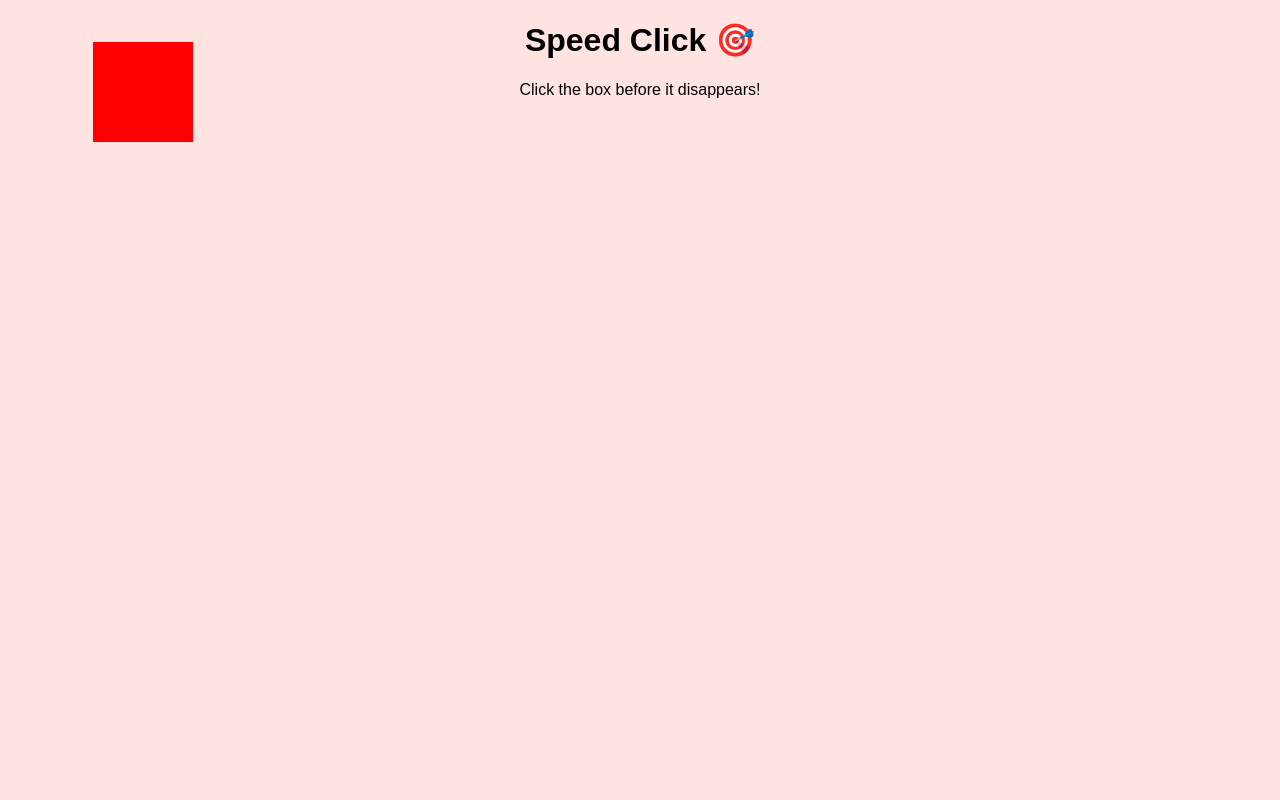
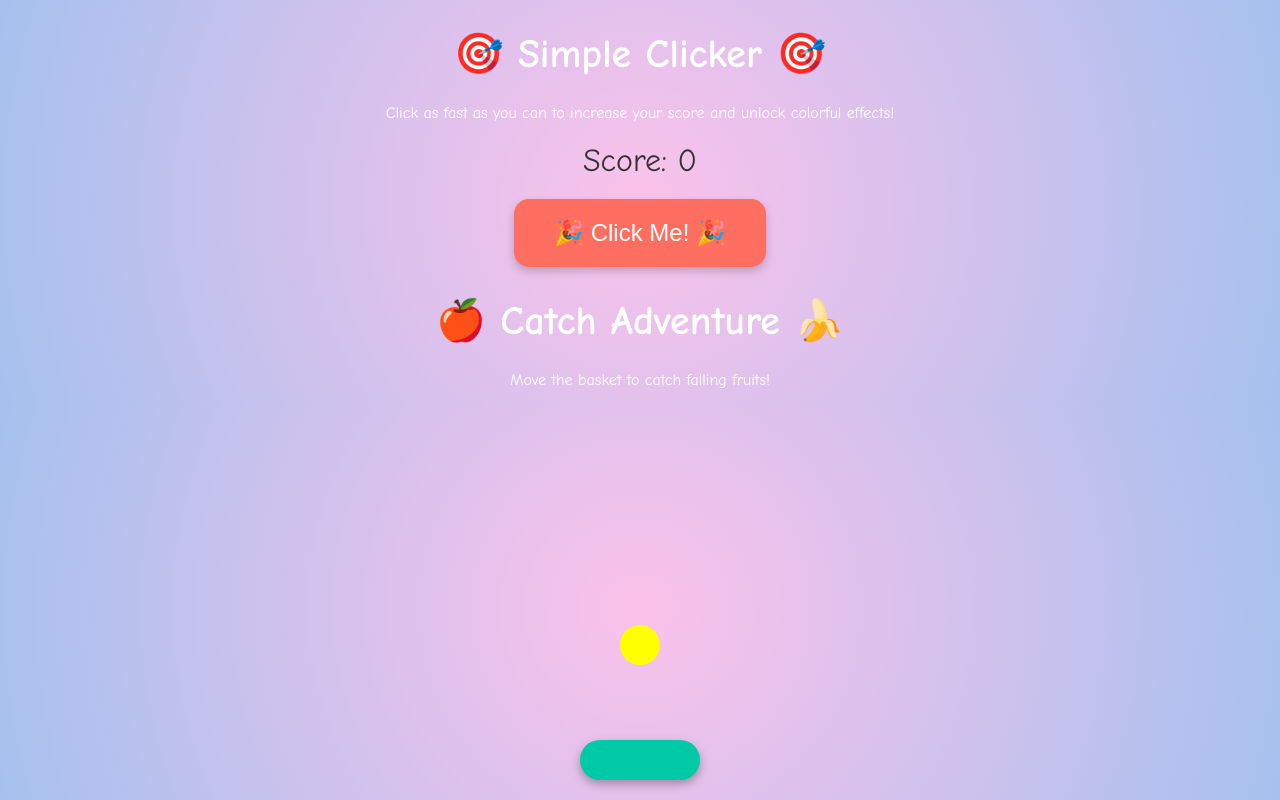
Before and after one commit to Gurman475/Gurman-games, a plain HTML site: page Game4.html in a window 1280 px wide. Drawn offline with Linux system fonts and the light colour scheme.

Commit message:
Update Game4.html

```diff
--- a/Game4.html
+++ b/Game4.html
@@ -1,41 +1,122 @@
-<!DOCTYPE html>
-<html>
+<!-- Game 1: Simple Clicker --><!DOCTYPE html><html lang="en">
 <head>
-  <title>Speed Click</title>
+  <meta charset="UTF-8">
+  <title>Game 1: Simple Clicker</title>
   <style>
     body {
-      background: #ffe4e1;
       text-align: center;
-      font-family: sans-serif;
+      background: linear-gradient(135deg, #ff9a9e 0%, #fad0c4 100%);
+      color: #fff;
+      font-family: 'Comic Sans MS', sans-serif;
     }
-    #box {
-      width: 100px;
-      height: 100px;
-      background: red;
-      position: absolute;
-      display: none;
+    #score {
+      font-size: 2em;
+      margin: 20px;
+      color: #333;
+    }
+    button {
+      padding: 20px 40px;
+      font-size: 24px;
+      border: none;
+      background: #ff6f61;
+      color: white;
+      border-radius: 15px;
+      cursor: pointer;
+      box-shadow: 0 4px 8px rgba(0,0,0,0.2);
+    }
+    button:hover {
+      background: #ff3b3f;
     }
   </style>
 </head>
 <body>
-  <h1>Speed Click 🎯</h1>
-  <p>Click the box before it disappears!</p>
-  <div id="box"></div>
-
+  <h1>🎯 Simple Clicker 🎯</h1>
+  <p>Click as fast as you can to increase your score and unlock colorful effects!</p>
+  <div id="score">Score: 0</div>
+  <button onclick="increaseScore()">🎉 Click Me! 🎉</button>
   <script>
-    let box = document.getElementById("box");
-    function moveBox() {
-      let x = Math.random() * 300;
-      let y = Math.random() * 300;
-      box.style.left = x + "px";
-      box.style.top = y + "px";
-      box.style.display = "block";
+    let score = 0;
+    function increaseScore() {
+      score++;
+      document.body.style.background = getRandomGradient();
+      document.getElementById('score').innerText = 'Score: ' + score;
     }
-    box.onclick = function () {
-      box.style.display = "none";
-      setTimeout(moveBox, 1000);
-    };
-    setTimeout(moveBox, 1000);
+    function getRandomGradient() {
+      const gradients = [
+        'linear-gradient(135deg, #f6d365 0%, #fda085 100%)',
+        'linear-gradient(135deg, #a1c4fd 0%, #c2e9fb 100%)',
+        'linear-gradient(135deg, #d4fc79 0%, #96e6a1 100%)',
+        'linear-gradient(135deg, #84fab0 0%, #8fd3f4 100%)',
+        'linear-gradient(135deg, #fccb90 0%, #d57eeb 100%)'
+      ];
+      return gradients[Math.floor(Math.random() * gradients.length)];
+    }
+  </script>
+</body>
+</html><!-- Game 2: Catch Adventure --><!DOCTYPE html><html lang="en">
+<head>
+  <meta charset="UTF-8">
+  <title>Game 2: Catch Adventure</title>
+  <style>
+    body {
+      text-align: center;
+      background: radial-gradient(circle, #fbc2eb, #a6c1ee);
+      color: #fff;
+      font-family: 'Comic Sans MS', sans-serif;
+      overflow: hidden;
+    }
+    #falling {
+      width: 40px;
+      height: 40px;
+      background: yellow;
+      border-radius: 50%;
+      position: absolute;
+      top: 0;
+      left: 50%;
+      transform: translateX(-50%);
+      transition: background 0.3s;
+    }
+    #basket {
+      width: 120px;
+      height: 40px;
+      background: #00c9a7;
+      border-radius: 20px;
+      position: absolute;
+      bottom: 20px;
+      left: 50%;
+      transform: translateX(-50%);
+      box-shadow: 0 4px 10px rgba(0,0,0,0.3);
+    }
+    h1 {
+      font-size: 2.5em;
+      margin-top: 30px;
+    }
+  </style>
+</head>
+<body>
+  <h1>🍎 Catch Adventure 🍌</h1>
+  <p>Move the basket to catch falling fruits!</p>
+  <div id="falling"></div>
+  <div id="basket"></div>
+  <script>
+    let falling = document.getElementById('falling');
+    let basket = document.getElementById('basket');
+    let fallInterval = setInterval(() => {
+      let top = parseInt(window.getComputedStyle(falling).top);
+      falling.style.top = (top + 5) + 'px';
+      if (top > window.innerHeight - 80) {
+        falling.style.top = '0px';
+        falling.style.left = Math.random() * (window.innerWidth - 40) + 'px';
+        falling.style.background = getRandomColor();
+      }
+    }, 40);
+    document.addEventListener('mousemove', (e) => {
+      basket.style.left = (e.clientX - 60) + 'px';
+    });
+    function getRandomColor() {
+      const colors = ['red', 'yellow', 'lime', 'orange', 'pink'];
+      return colors[Math.floor(Math.random() * colors.length)];
+    }
   </script>
 </body>
 </html>
```
